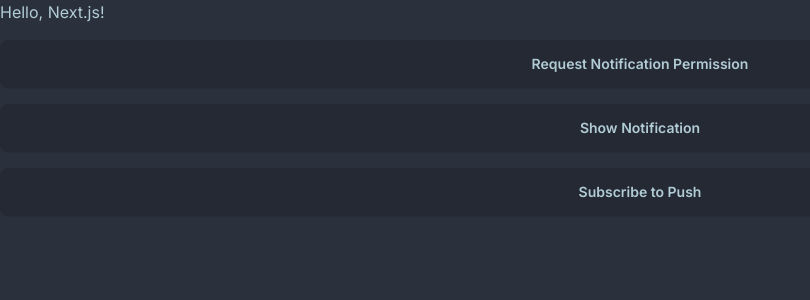
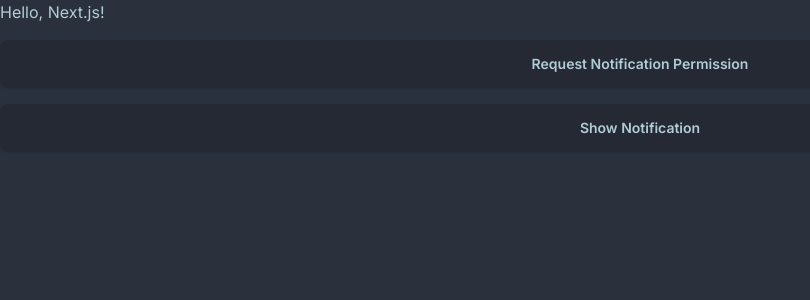
Before and after one commit to behzad-ahmadi/note, a Next.js app: page /notif in a window 1280 px wide. Shown: the top 300 px of the page, without its empty margins (0-810 px from the left). Built offline with nearby package versions, Linux system fonts and the light colour scheme.

Commit message:
modified notif

```diff
--- a/app/notif/page.tsx
+++ b/app/notif/page.tsx
@@ -41,41 +41,11 @@ const Home = () => {
         const title = 'Hello, Next.js!'
         const options = {
           body: 'This is a notification with an image.',
-          icon: '/image.png', // Ensure this image exists in the public folder
+          icon: '/vercel.svg', // Ensure this image exists in the public folder
         }
         registration.showNotification(title, options)
       })
     }
-  }
-
-  const subscribeToPush = () => {
-    navigator.serviceWorker.ready.then(registration => {
-      registration.pushManager
-        .subscribe({
-          userVisibleOnly: true,
-          applicationServerKey: urlBase64ToUint8Array('YOUR_PUBLIC_VAPID_KEY'),
-        })
-        .then(subscription => {
-          console.log('User is subscribed:', subscription)
-          // Send subscription to your server to save it
-        })
-        .catch(error => {
-          console.error('Failed to subscribe the user: ', error)
-        })
-    })
-  }
-
-  const urlBase64ToUint8Array = (base64String: string) => {
-    const padding = '='.repeat((4 - (base64String.length % 4)) % 4)
-    const base64 = (base64String + padding)
-      .replace(/-/g, '+')
-      .replace(/_/g, '/')
-    const rawData = window.atob(base64)
-    const outputArray = new Uint8Array(rawData.length)
-    for (let i = 0; i < rawData.length; ++i) {
-      outputArray[i] = rawData.charCodeAt(i)
-    }
-    return outputArray
   }
 
   return (
@@ -88,9 +58,6 @@ const Home = () => {
         <button className='btn' onClick={showNotification}>
           Show Notification
         </button>
-        <button className='btn' onClick={subscribeToPush}>
-          Subscribe to Push
-        </button>
       </div>
     </div>
   )
```
